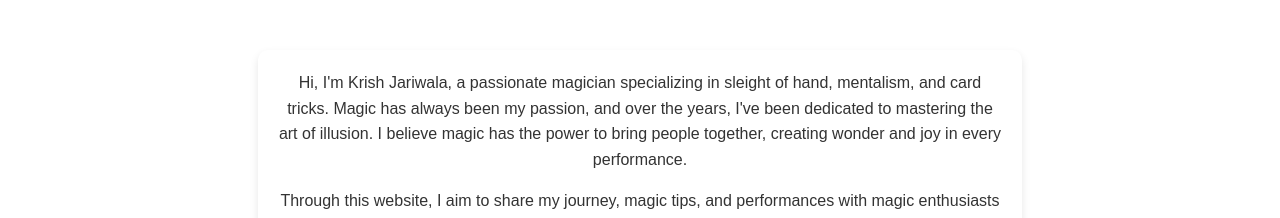
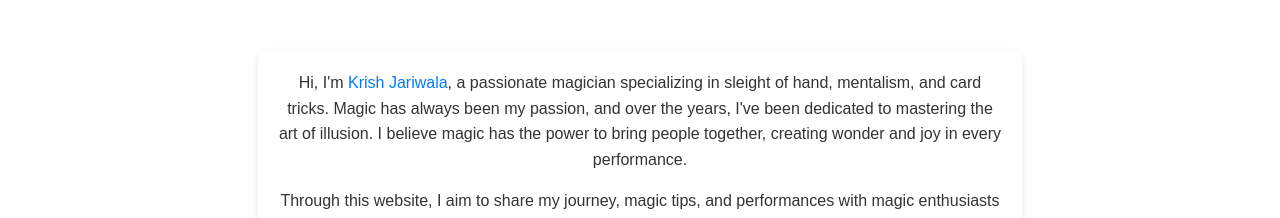
Before and after one commit to Krishkkkk/Krish, a plain HTML site: page about.html in a window 1280 px wide. Shown: the part 326-544 px from the top of the page. Drawn offline with nearby package versions, Linux system fonts and the light colour scheme; files that its build step writes are made by us from their sources; a script that the page names is missing.

Commit message:
Update about.html

```diff
--- a/about.html
+++ b/about.html
@@ -94,7 +94,7 @@
 
 
                     <p>
-                        Hi, I'm Krish Jariwala, a passionate magician specializing in sleight of hand, mentalism, and card tricks.
+                        Hi, I'm <a href="https://www.instagram.com/jari_krish/" target="_blank">Krish Jariwala</a>, a passionate magician specializing in sleight of hand, mentalism, and card tricks.
                         Magic has always been my passion, and over the years, I've been dedicated to mastering the art of illusion.
                         I believe magic has the power to bring people together, creating wonder and joy in every performance.
                     </p>
```
